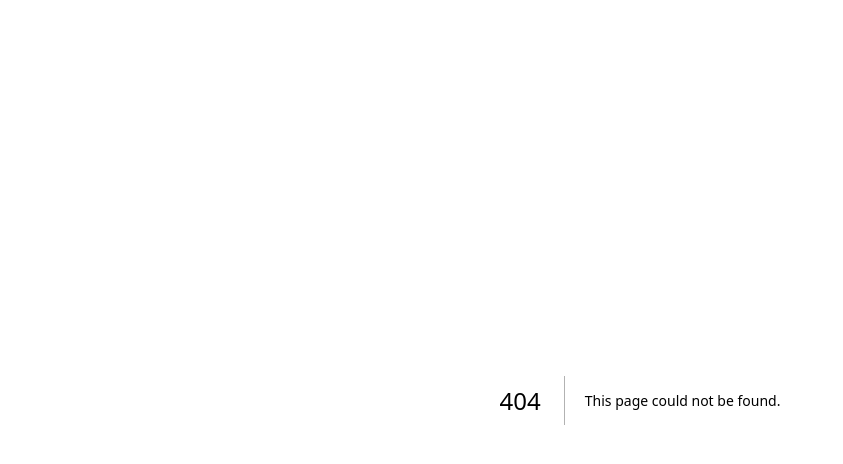
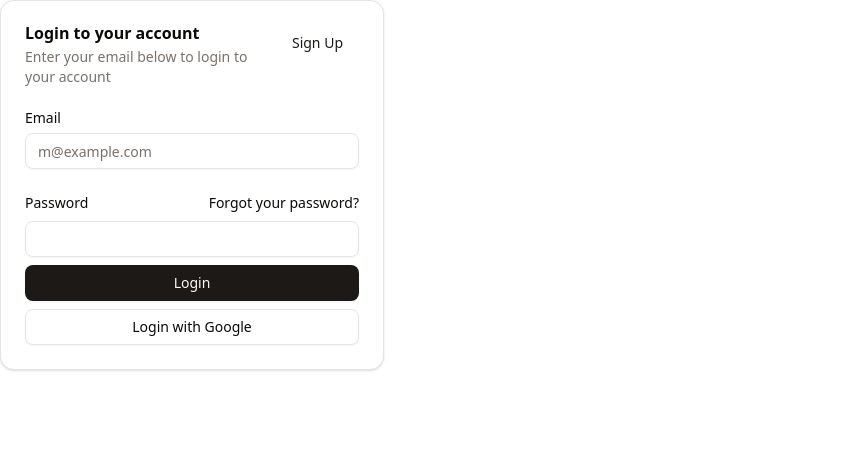
Before and after one commit to Aman-pandey-5909/PromptPalace, a Next.js app in the folder client/: page /auth/login in a window 1280 px wide. Before the commit this address had no page. Shown: the top 464 px of the page, without its empty margins (0-843 px from the left). Built offline with nearby package versions, Linux system fonts and the light colour scheme.

Commit message:
[v0.1 promptpalace: client/pages -> /auth/login] Login page

```diff
--- /dev/null
+++ b/client/src/app/auth/login/page.js
@@ -0,0 +1,10 @@
+import Login from "@/components/auth/Login"
+
+const login = () => {
+  return (
+    <div className="">
+      <Login />
+    </div>
+  )
+}
+export default login
```
